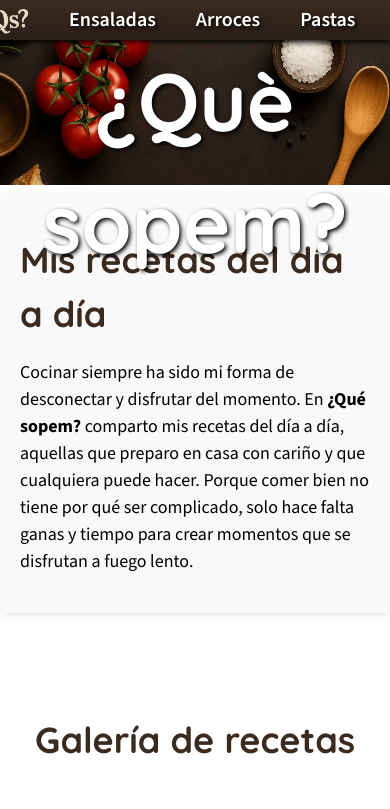
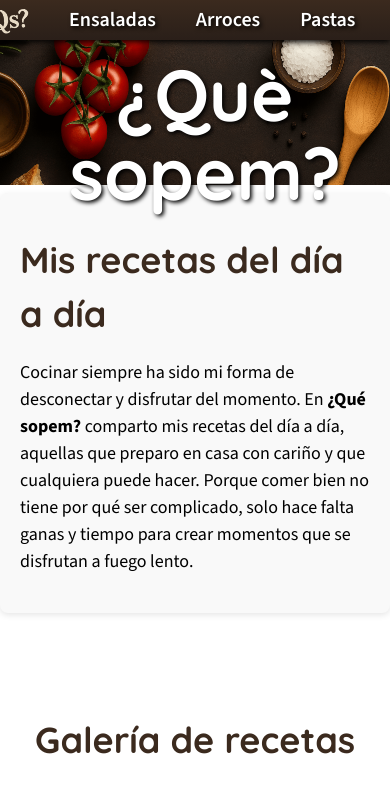
Before and after one commit to europons/que_sopem, a plain HTML site: page index.html in a window 390 px wide. Shown: the top 809 px of the page. Drawn offline with nearby package versions, Linux system fonts and the light colour scheme.

Commit message:
Coregido titulo responsivo

```diff
--- a/styles.css
+++ b/styles.css
@@ -45,12 +45,14 @@ h3{
 
 #cabecera h1{
     position: absolute;
-    top: 5px;
+    top: 20px;
     width: 100%;
     text-align: center;
-    font-size: 4.5em;
+    font-size: clamp(4em, 6vw, 4.5em); /* Escala el tamaño según el ancho */
     color: white;
     text-shadow: 2px 2px 4px #000000;
+    line-height: 1.1;
+    padding: 0 10px;
 }
 
 
```
